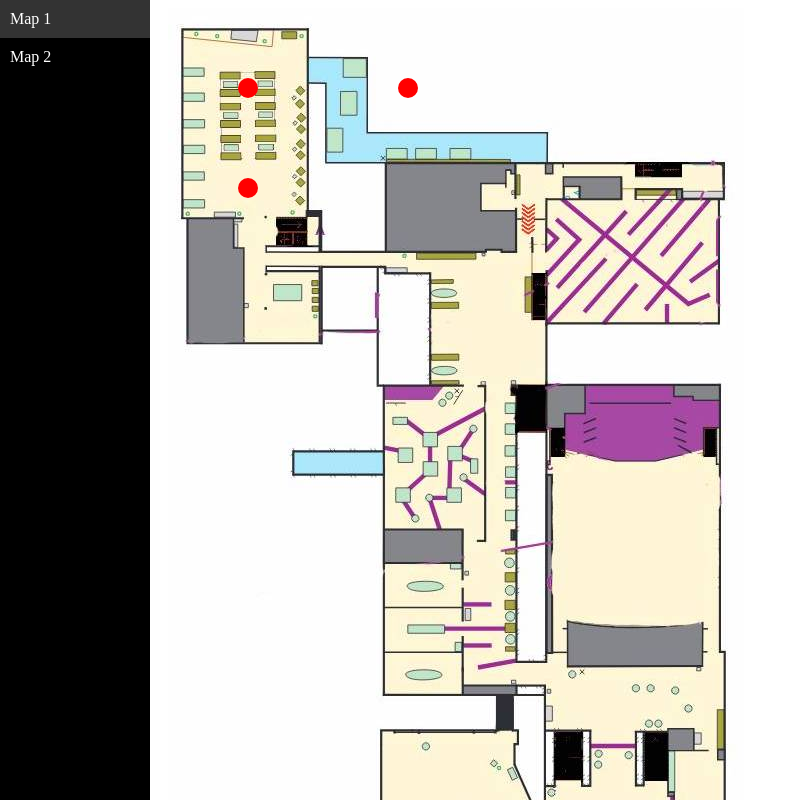
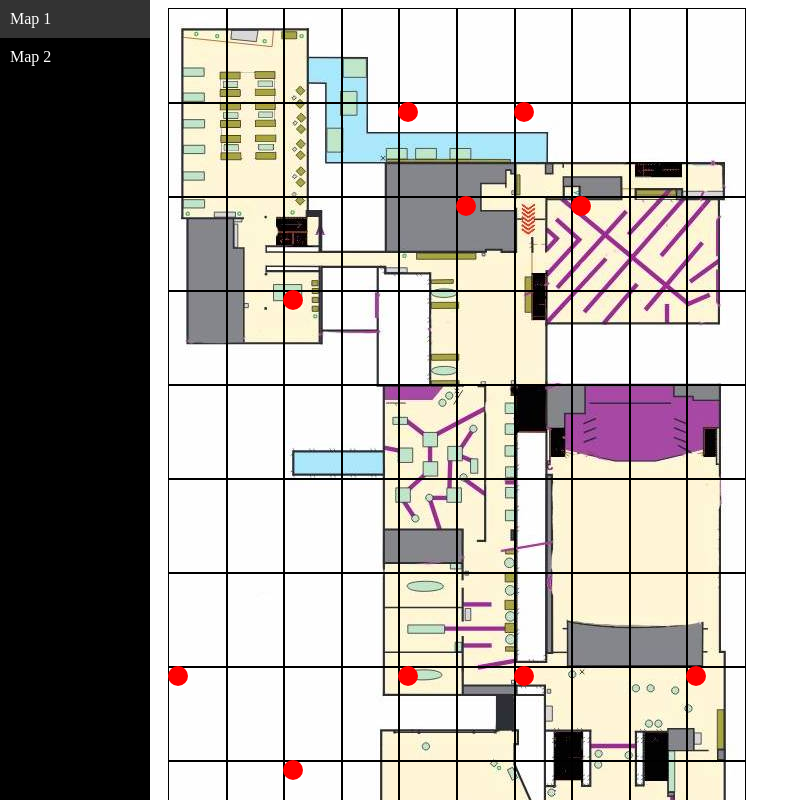
Before and after one commit to Tussies/KandidatTest, a plain HTML site: page main.html in a window 1280 px wide. Both pictures are taken after a click on the element "Map 1". Shown: the top 800 px of the page, without its empty margins (0-809 px from the left). Drawn offline with Linux system fonts and the light colour scheme.

Commit message:
Update main.html

```diff
--- a/main.html
+++ b/main.html
@@ -32,6 +32,7 @@
 
     #map-image {
       max-width: calc(100% - 160px); /* Adjust to accommodate sidebar width */
+      position: relative;
     }
 
     .node {
@@ -41,6 +42,10 @@
       border-radius: 50%;
       position: absolute;
       cursor: pointer;
+    }
+
+    .grid-square {
+      border: 1px solid #000;
     }
   </style>
 </head>
@@ -53,41 +58,66 @@
 
   <div id="map-container">
     <img id="map-image" src="karta1.jpeg" alt="Map">
-    <div id="nodes-container">
-      <!-- Pre-placed nodes for Map 1 -->
-      <div class="node map1" id="node1" style="left: 70px; top: 70px;"></div>
-      <div class="node map1" id="node2" style="left: 230px; top: 70px;"></div>
-      <div class="node map1" id="node3" style="left: 70px; top: 170px;"></div>
-
-      <!-- Pre-placed nodes for Map 2 -->
-      <div class="node map2" id="node4" style="left: 150px; top: 150px; display: none;"></div>
-      <div class="node map2" id="node5" style="left: 250px; top: 250px; display: none;"></div>
-      <div class="node map2" id="node6" style="left: 350px; top: 350px; display: none;"></div>
-    </div>
+    <div id="nodes-container"></div>
   </div>
 
   <script>
     document.addEventListener('DOMContentLoaded', function() {
       const thumbnails = document.querySelectorAll('.map-thumbnail');
       const mapImage = document.getElementById('map-image');
-      const nodes = document.querySelectorAll('.node');
+      const nodesContainer = document.getElementById('nodes-container');
+
+      function createGrid(mapWidth, mapHeight, columns, rows) {
+        const columnWidth = mapWidth / columns;
+        const rowHeight = mapHeight / rows;
+
+        for (let col = 0; col < columns; col++) {
+          for (let row = 0; row < rows; row++) {
+            const gridSquare = document.createElement('div');
+            gridSquare.classList.add('grid-square');
+            gridSquare.style.width = columnWidth + 'px';
+            gridSquare.style.height = rowHeight + 'px';
+            gridSquare.style.position = 'absolute';
+            gridSquare.style.left = (col * columnWidth) + 'px';
+            gridSquare.style.top = (row * rowHeight) + 'px';
+            nodesContainer.appendChild(gridSquare);
+          }
+        }
+      }
+
+      function placeNodesRandomly(columns, rows) {
+        const totalNodes = 10; // Adjust as needed
+        const gridSquares = document.querySelectorAll('.grid-square');
+
+        for (let i = 0; i < totalNodes; i++) {
+          const randomSquareIndex = Math.floor(Math.random() * gridSquares.length);
+          const randomSquare = gridSquares[randomSquareIndex];
+
+          const node = document.createElement('div');
+          node.classList.add('node');
+          node.style.left = randomSquare.style.left;
+          node.style.top = randomSquare.style.top;
+          nodesContainer.appendChild(node);
+        }
+      }
 
       thumbnails.forEach(thumbnail => {
         thumbnail.addEventListener('click', function() {
           const mapSrc = thumbnail.getAttribute('data-src');
           mapImage.src = mapSrc;
 
-          // Hide all nodes
-          nodes.forEach(node => {
-            node.style.display = 'none';
-          });
+          // Remove existing grid squares and nodes
+          nodesContainer.innerHTML = '';
 
-          // Show nodes corresponding to the selected map
-          const mapClass = thumbnail.getAttribute('data-map');
-          const nodesToShow = document.querySelectorAll(`.node.${mapClass}`);
-          nodesToShow.forEach(node => {
-            node.style.display = 'block';
-          });
+          // Calculate grid dimensions based on map image size
+          const mapWidth = mapImage.clientWidth;
+          const mapHeight = mapImage.clientHeight;
+
+          // Create grid based on map dimensions
+          createGrid(mapWidth, mapHeight, 10, 10); // Adjust the number of columns and rows as needed
+
+          // Place nodes randomly within the grid
+          placeNodesRandomly(10, 10); // Adjust the number of columns and rows as needed
         });
       });
 
```
